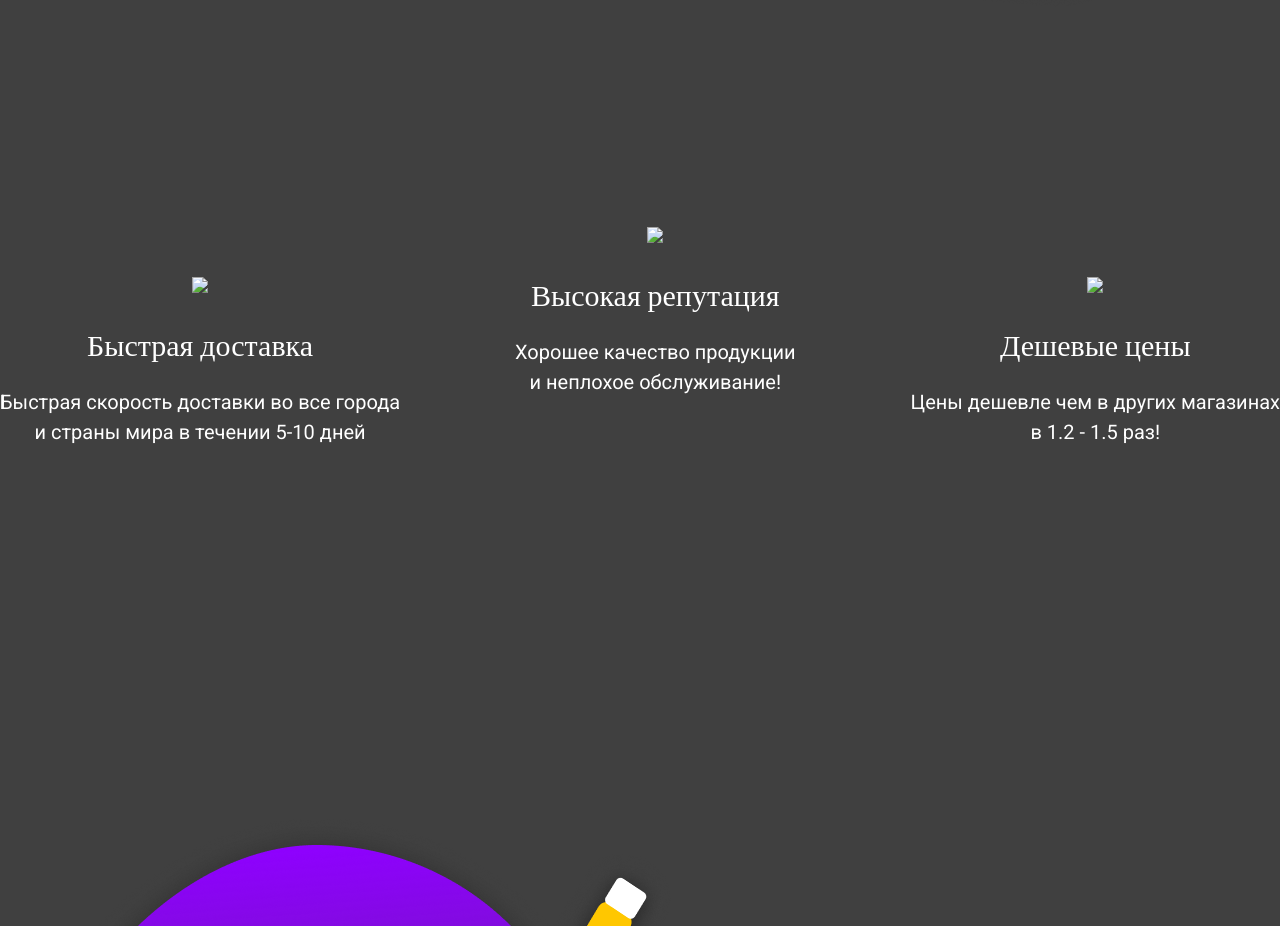
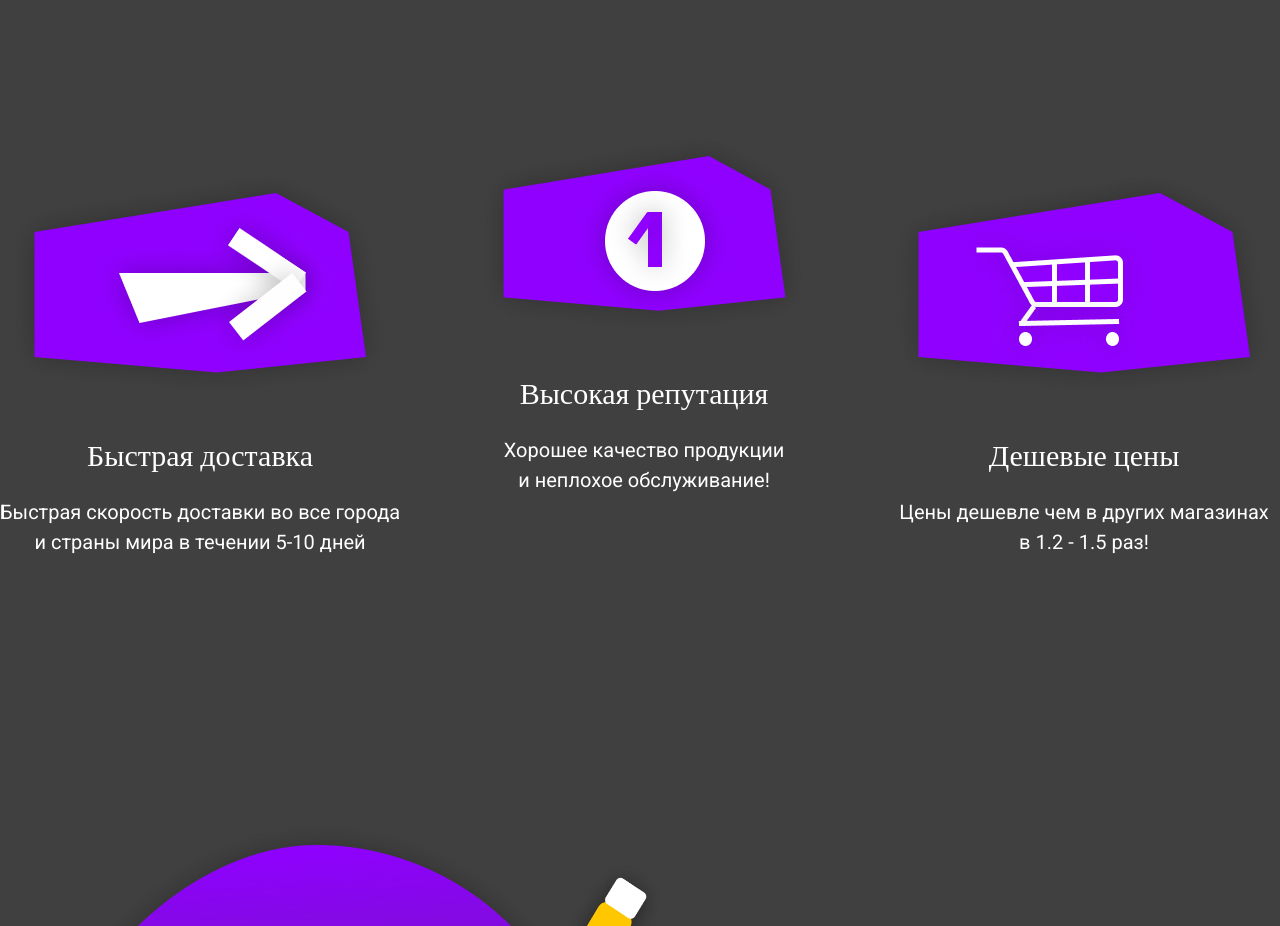
Before and after one commit to DimbCode/My-first-project, a plain HTML site: page index.html in a window 1280 px wide. Shown: the part 840-1766 px from the top of the page. Drawn offline with nearby package versions, Linux system fonts and the light colour scheme; files whose address does not match are found by name.

Commit message:
Update index.html

```diff
--- a/index.html
+++ b/index.html
@@ -50,7 +50,7 @@
 					<div class="achivement-blocks">
 						<div class="achivement-block" data-aos="fade-down" data-aos-duration="1000" data-aos-delay="500">
 							<div class="img-block">
-								<img src="img/a-one.png">
+								<img src="a-one.png">
 							</div>
 							<div class="text-block">
 								<h3 class="title achivement__title">
@@ -64,7 +64,7 @@
 						</div>
 						<div class="achivement-block a-two" data-aos="fade-down" data-aos-duration="1000" data-aos-delay="700">
 							<div class="img-block">
-								<img src="img/a-two.png">
+								<img src="a-two.png">
 							</div>
 							<div class="text-block">
 								<h3 class="title achivement__title">
@@ -78,7 +78,7 @@
 						</div>
 						<div class="achivement-block" data-aos="fade-down" data-aos-duration="1000" data-aos-delay="900">
 							<div class="img-block">
-								<img src="img/a-th.png">
+								<img src="a-th.png">
 							</div>
 							<div class="text-block">
 								<h3 class="title achivement__title">
```
